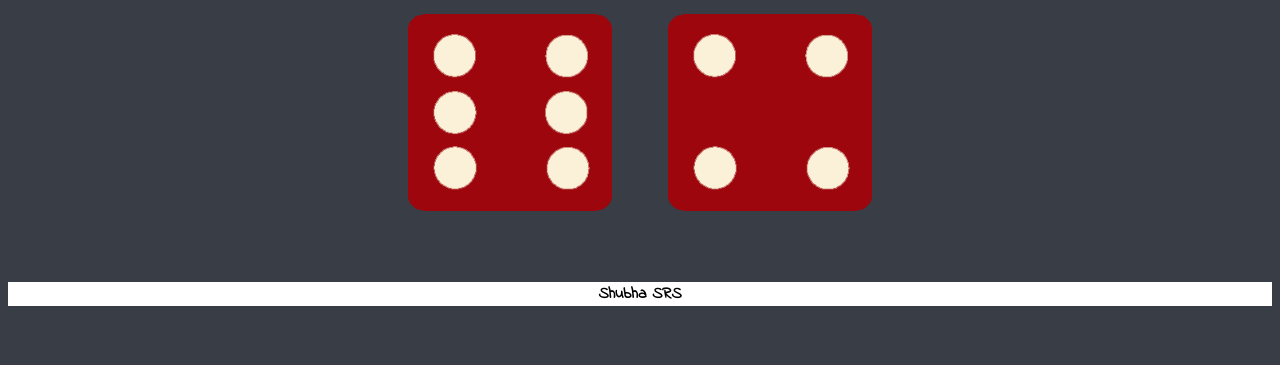
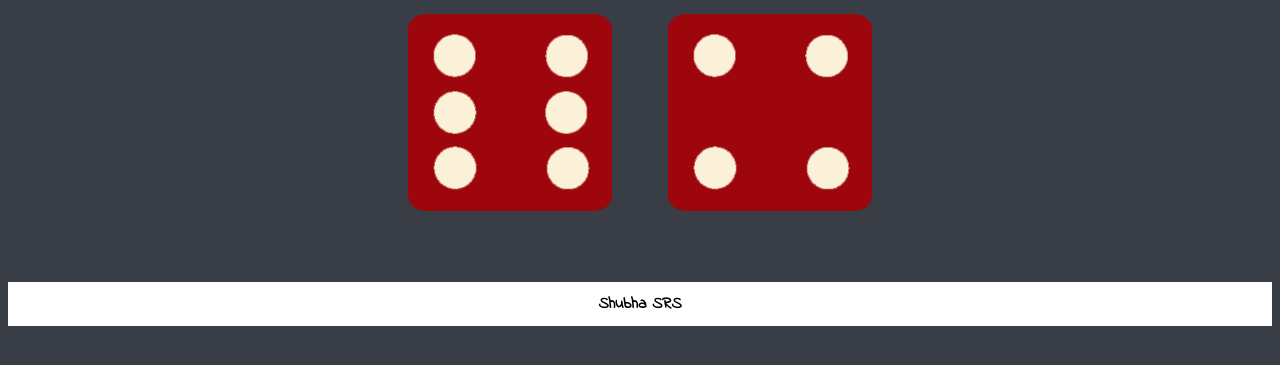
Before and after one commit to ShubhaSRS/Dice-Clash-Two-Player-Showdown, a plain HTML site: page index.html in a window 1280 px wide. Shown: the part 241-606 px from the top of the page. Drawn offline with Linux system fonts and the light colour scheme.

Commit message:
Update styles.css

```diff
--- a/styles.css
+++ b/styles.css
@@ -33,6 +33,8 @@ img {
 }
 
 footer {
+  flex-shrink: 0;
+  padding: 10px;
   color:black;
   font-weight: 900;
   margin-top: 5%;
```
